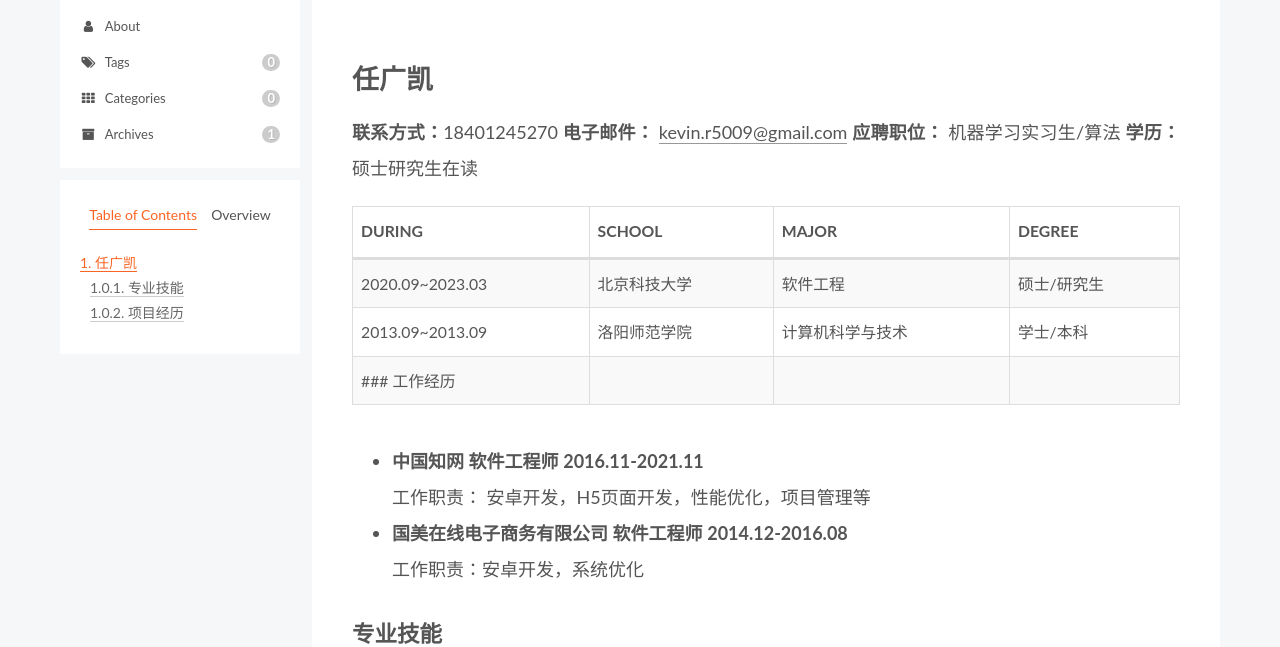
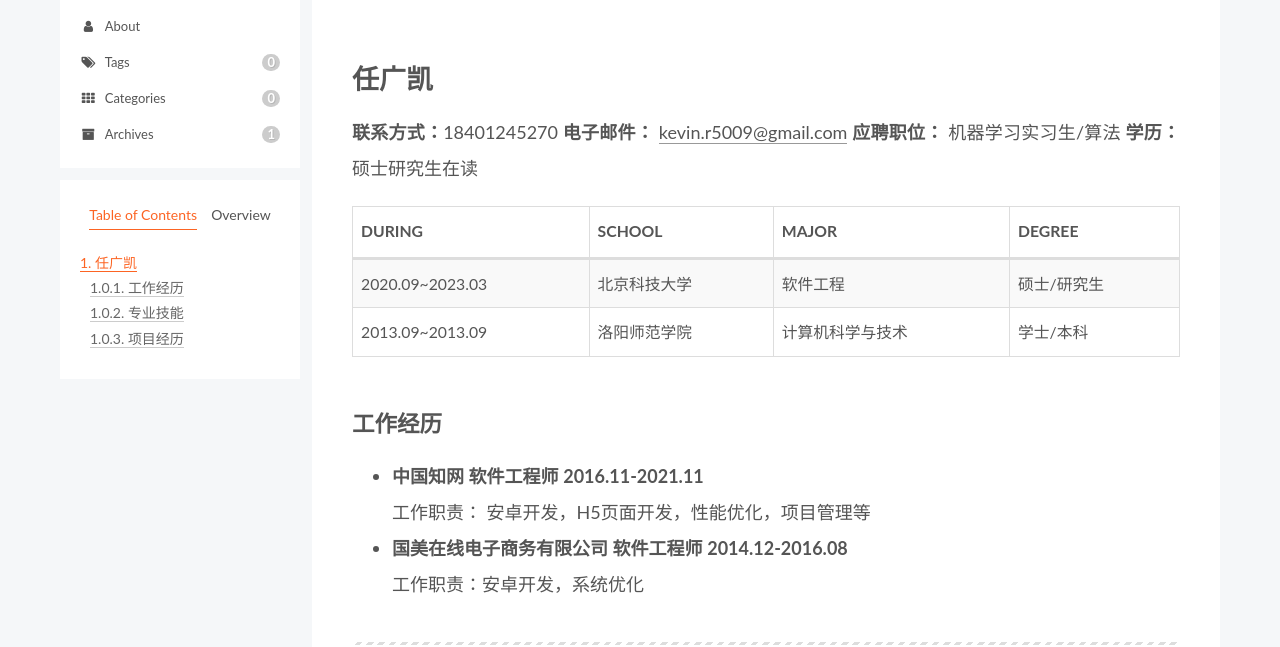
Before and after one commit to Kevin1466/Kevin1466.github.io, a plain HTML site: page 2021/11/08/RESUME-RENGUANGKAI/index.html in a window 1280 px wide. Shown: the part 165-812 px from the top of the page. Drawn offline with Linux system fonts and the light colour scheme.

Commit message:
Site updated: 2021-11-08 21:10:54

```diff
--- a/2021/11/08/RESUME-RENGUANGKAI/index.html
+++ b/2021/11/08/RESUME-RENGUANGKAI/index.html
@@ -20,15 +20,15 @@
     var CONFIG = {"hostname":"yoursite.com","root":"/","scheme":"Pisces","version":"7.7.1","exturl":false,"sidebar":{"position":"left","display":"post","padding":18,"offset":12,"onmobile":false},"copycode":{"enable":false,"show_result":false,"style":null},"back2top":{"enable":true,"sidebar":false,"scrollpercent":false},"bookmark":{"enable":false,"color":"#222","save":"auto"},"fancybox":false,"mediumzoom":false,"lazyload":false,"pangu":false,"comments":{"style":"tabs","active":null,"storage":true,"lazyload":false,"nav":null},"algolia":{"hits":{"per_page":10},"labels":{"input_placeholder":"Search for Posts","hits_empty":"We didn't find any results for the search: ${query}","hits_stats":"${hits} results found in ${time} ms"}},"localsearch":{"enable":false,"trigger":"auto","top_n_per_article":1,"unescape":false,"preload":false},"motion":{"enable":true,"async":false,"transition":{"post_block":"fadeIn","post_header":"slideDownIn","post_body":"slideDownIn","coll_header":"slideLeftIn","sidebar":"slideUpIn"}}};
   </script>
 
-  <meta name="description" content="任广凯联系方式：18401245270  电子邮件： kevin.r5009@gmail.com 应聘职位： 机器学习实习生&#x2F;算法 学历： 硕士研究生在读    DURING SCHOOL MAJOR DEGREE    2020.09~2023.03 北京科技大学 软件工程 硕士&#x2F;研究生   2013.09~2013.09 洛阳师范学院 计算机科学与技术 学士&#x2F;本科   ### 工作经历">
+  <meta name="description" content="任广凯联系方式：18401245270  电子邮件： kevin.r5009@gmail.com 应聘职位： 机器学习实习生&#x2F;算法 学历： 硕士研究生在读    DURING SCHOOL MAJOR DEGREE    2020.09~2023.03 北京科技大学 软件工程 硕士&#x2F;研究生   2013.09~2013.09 洛阳师范学院 计算机科学与技术 学士&#x2F;本科   工作经历 中国知网  软">
 <meta property="og:type" content="article">
 <meta property="og:title" content="RESUME_RENGUANGKAI">
 <meta property="og:url" content="http://yoursite.com/2021/11/08/RESUME-RENGUANGKAI/index.html">
 <meta property="og:site_name" content="Kyle&#39;s Blog">
-<meta property="og:description" content="任广凯联系方式：18401245270  电子邮件： kevin.r5009@gmail.com 应聘职位： 机器学习实习生&#x2F;算法 学历： 硕士研究生在读    DURING SCHOOL MAJOR DEGREE    2020.09~2023.03 北京科技大学 软件工程 硕士&#x2F;研究生   2013.09~2013.09 洛阳师范学院 计算机科学与技术 学士&#x2F;本科   ### 工作经历">
+<meta property="og:description" content="任广凯联系方式：18401245270  电子邮件： kevin.r5009@gmail.com 应聘职位： 机器学习实习生&#x2F;算法 学历： 硕士研究生在读    DURING SCHOOL MAJOR DEGREE    2020.09~2023.03 北京科技大学 软件工程 硕士&#x2F;研究生   2013.09~2013.09 洛阳师范学院 计算机科学与技术 学士&#x2F;本科   工作经历 中国知网  软">
 <meta property="og:locale" content="en_US">
 <meta property="article:published_time" content="2021-11-08T12:31:26.000Z">
-<meta property="article:modified_time" content="2021-11-08T12:32:01.726Z">
+<meta property="article:modified_time" content="2021-11-08T13:10:17.434Z">
 <meta property="article:author" content="Kyle">
 <meta name="twitter:card" content="summary">
 
@@ -183,7 +183,7 @@
               <span class="post-meta-item-text">Posted on</span>
 
 
-              <time title="Created: 2021-11-08 20:31:26 / Modified: 20:32:01" itemprop="dateCreated datePublished" datetime="2021-11-08T20:31:26+08:00">2021-11-08</time>
+              <time title="Created: 2021-11-08 20:31:26 / Modified: 21:10:17" itemprop="dateCreated datePublished" datetime="2021-11-08T20:31:26+08:00">2021-11-08</time>
             </span>
 
 
@@ -219,17 +219,12 @@
 <td align="center">计算机科学与技术</td>
 <td align="center">学士/本科</td>
 </tr>
-<tr>
-<td align="center">### 工作经历</td>
-<td align="center"></td>
-<td align="center"></td>
-<td align="center"></td>
-</tr>
 </tbody></table>
-<ul>
+<h3 id="工作经历"><a href="#工作经历" class="headerlink" title="工作经历"></a>工作经历</h3><ul>
 <li><strong>中国知网</strong>  <strong>软件工程师</strong>  <strong>2016.11-2021.11</strong><br>工作职责： 安卓开发，H5页面开发，性能优化，项目管理等</li>
 <li><strong>国美在线电子商务有限公司</strong>  <strong>软件工程师</strong>  <strong>2014.12-2016.08</strong><br>工作职责：安卓开发，系统优化</li>
 </ul>
+<hr>
 <h3 id="专业技能"><a href="#专业技能" class="headerlink" title="专业技能"></a>专业技能</h3><ul>
 <li>了解常用的机器学习、深度学习算法， 如： LR、SVM 、CNN/RNN/LSTM、seq2seq、Attention 等</li>
 <li>了解常用的自然语言处理技术，如： 语言模型，文本分类、序列标注等</li>
@@ -325,7 +320,7 @@
 
       <!--noindex-->
       <div class="post-toc-wrap sidebar-panel">
-          <div class="post-toc motion-element"><ol class="nav"><li class="nav-item nav-level-1"><a class="nav-link" href="#任广凯"><span class="nav-number">1.</span> <span class="nav-text">任广凯</span></a><ol class="nav-child"><li class="nav-item nav-level-3"><a class="nav-link" href="#专业技能"><span class="nav-number">1.0.1.</span> <span class="nav-text">专业技能</span></a></li><li class="nav-item nav-level-3"><a class="nav-link" href="#项目经历"><span class="nav-number">1.0.2.</span> <span class="nav-text">项目经历</span></a></li></ol></li></ol></li></ol></div>
+          <div class="post-toc motion-element"><ol class="nav"><li class="nav-item nav-level-1"><a class="nav-link" href="#任广凯"><span class="nav-number">1.</span> <span class="nav-text">任广凯</span></a><ol class="nav-child"><li class="nav-item nav-level-3"><a class="nav-link" href="#工作经历"><span class="nav-number">1.0.1.</span> <span class="nav-text">工作经历</span></a></li><li class="nav-item nav-level-3"><a class="nav-link" href="#专业技能"><span class="nav-number">1.0.2.</span> <span class="nav-text">专业技能</span></a></li><li class="nav-item nav-level-3"><a class="nav-link" href="#项目经历"><span class="nav-number">1.0.3.</span> <span class="nav-text">项目经历</span></a></li></ol></li></ol></li></ol></div>
       </div>
       <!--/noindex-->
 
```
Also changed, not shown: index.html (+3 -8 lines).
